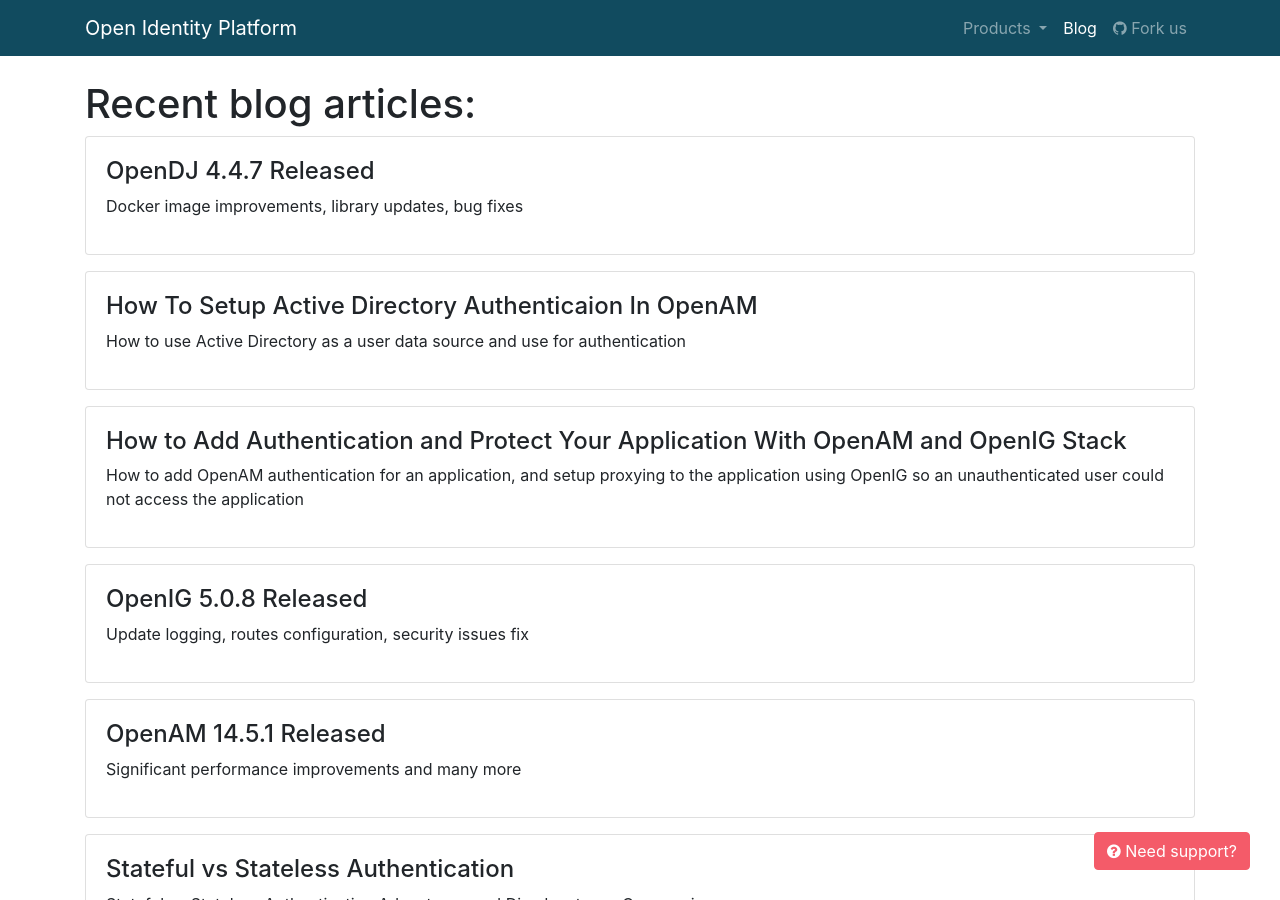
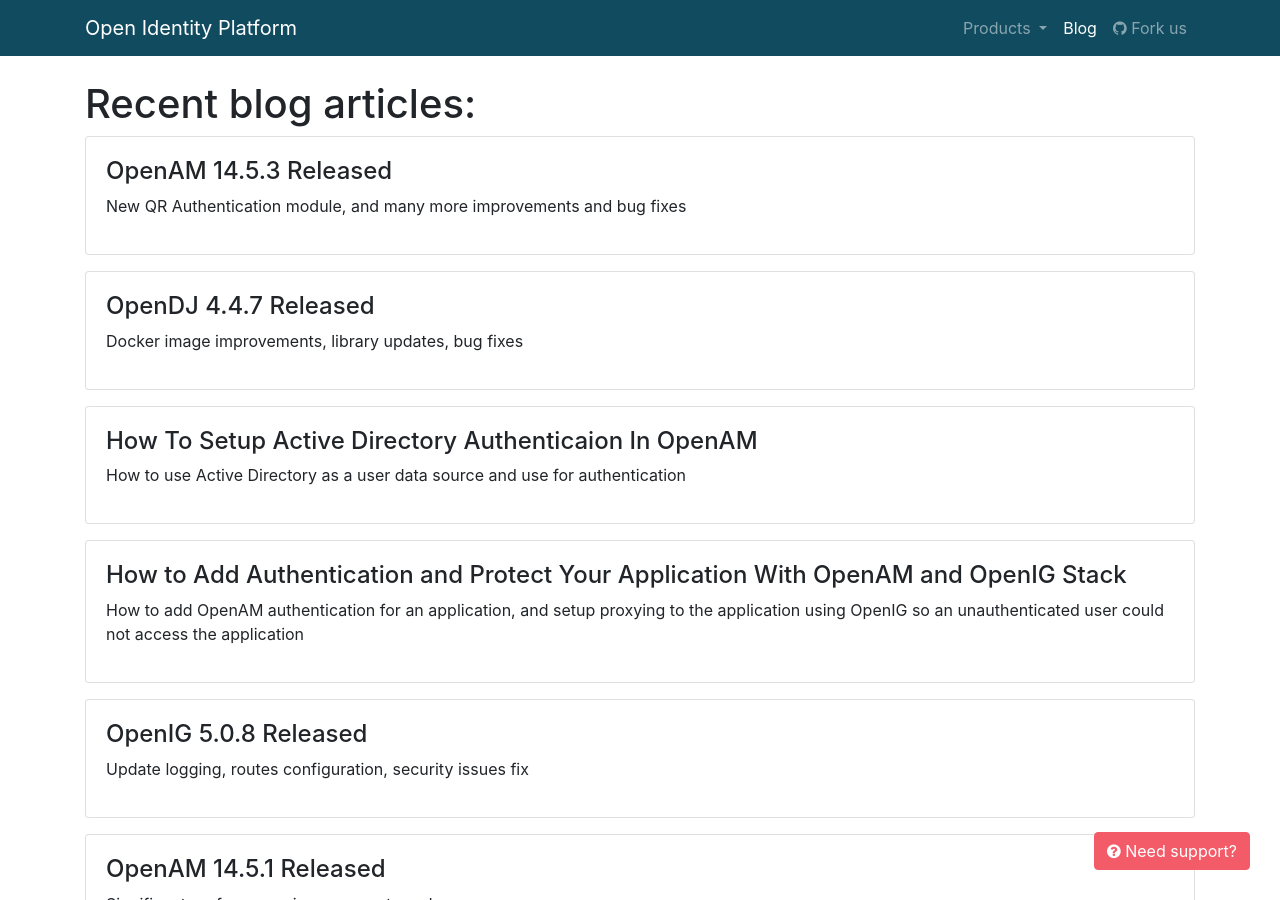
Before and after one commit to OpenIdentityPlatform/OpenIdentityPlatform.org, a Jekyll site: the page built from blog/index.html, in a window 1280 px wide and 900 px high. Built offline with Jekyll 4.4.1, drawn with Linux system fonts in a browser that asks for light colours; some of the changed lines change nothing that is shown.

Commit message:
openam-14-5-3-released

```diff
--- a/_data/blogposts.yml
+++ b/_data/blogposts.yml
@@ -1,3 +1,7 @@
+-
+  title: 'OpenAM 14.5.3 Released'
+  link: '/blog/openam-14-5-3-released'
+  description: 'New QR Authentication module, and many more improvements and bug fixes'
 -
   title: 'OpenDJ 4.4.7 Released'
   link: '/blog/opendj-4-4-7-released'
--- /dev/null
+++ b/blog/openam-14-5-3-released.md
@@ -0,0 +1,35 @@
+---
+layout: home
+landing-title: "OpenAM 14.5.3 Released"
+landing-title2: "OpenAM 14.5.3 Released"
+description: Open Identity Platform Community just released OpenAM v14.5.3
+keywords: 'OpenAM, Access Management, Authentication,  Radius, SSO, Single Sign On, Open Identity Platform, Release, OAuth2, Authentication, OIDC, QR, reCaptcha'
+imageurl: 'openam-og.png'
+---
+# OpenAM 14.5.3 Released
+[Download](https://github.com/OpenIdentityPlatform/OpenAM/releases/tag/14.5.3)
+## What's new
+
+### Improvements
+
+* QR code authentication module
+* Restore the Persistent Cookie module functionality by returning to the exception-based flow control
+* Style the ReCaptcha component in the main .less file
+* Define a new server property to tell HttpClient classes to use the system proxy
+* ADD STS `auth:token:encrypt` for restore SID from JWT
+* Save query string parameters in Self Service verification emails
+* Add validator for minimum special character count for XUI
+* Improve OAuth2 RFC compatibility
+
+### Fixes
+
+* Disable kill and restore session when ForceAuth us Enabled
+* If an old session is null do not upgrade the session and create a new one
+
+
+[All changes](https://github.com/OpenIdentityPlatform/OpenAM/compare/944c26c6cdcafd96ac903b3a0bc9e2c7980888d7...76a8030021c498b487d7d9f7644350fd7bdb74b7)
+
+## Thanks for the contributions
+
+<i id="lscorcia"><i>1. <a href="https://github.com/lscorcia" target="_blank">Luca Leonardo Scorcia</a></i>
+<i id="pmolchanov2002"><i>2. <a href="https://github.com/pmolchanov2002" target="_blank">Pavel Molchanov</a></i>
```
